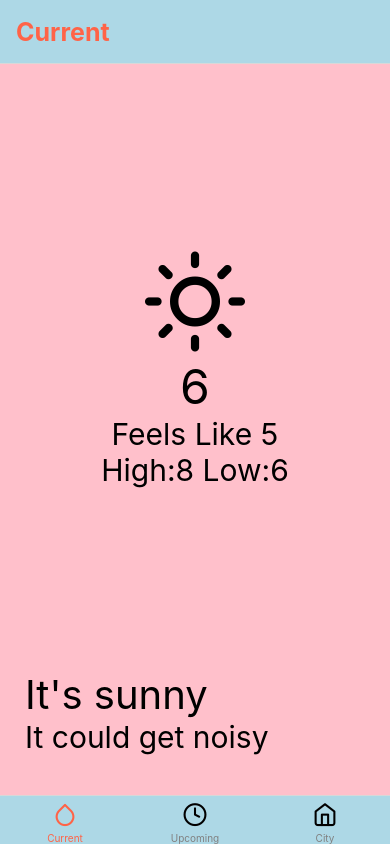
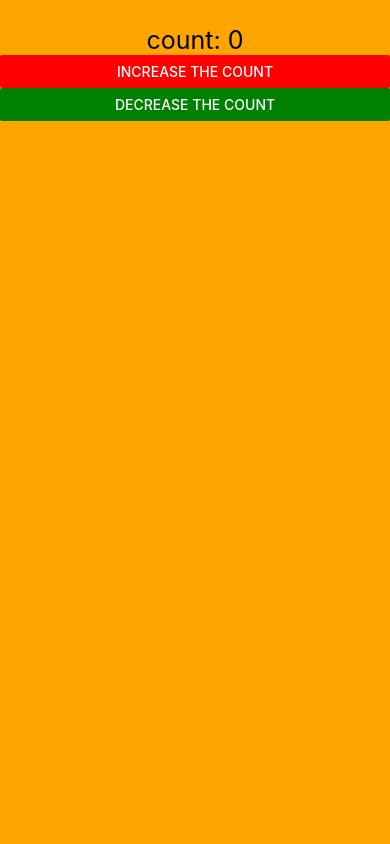
Before and after one commit to Kurtis1955/WeatherApp-Official, a React Native app: screen / in a window 390 px wide. Built offline with nearby package versions, Linux system fonts and the light colour scheme.

Commit message:
Update App.js

```diff
--- a/App.js
+++ b/App.js
@@ -1,11 +1,12 @@
 import React from 'react';
 import { NavigationContainer } from '@react-navigation/native';
 import Tabs from './src/components/Tabs';
+import Counter from './src/demonstration/counter';
 
 const App = () =>{
   return(
     <NavigationContainer>
-      <Tabs/>
+      <Counter/>
     </NavigationContainer>
   )
 }
```
